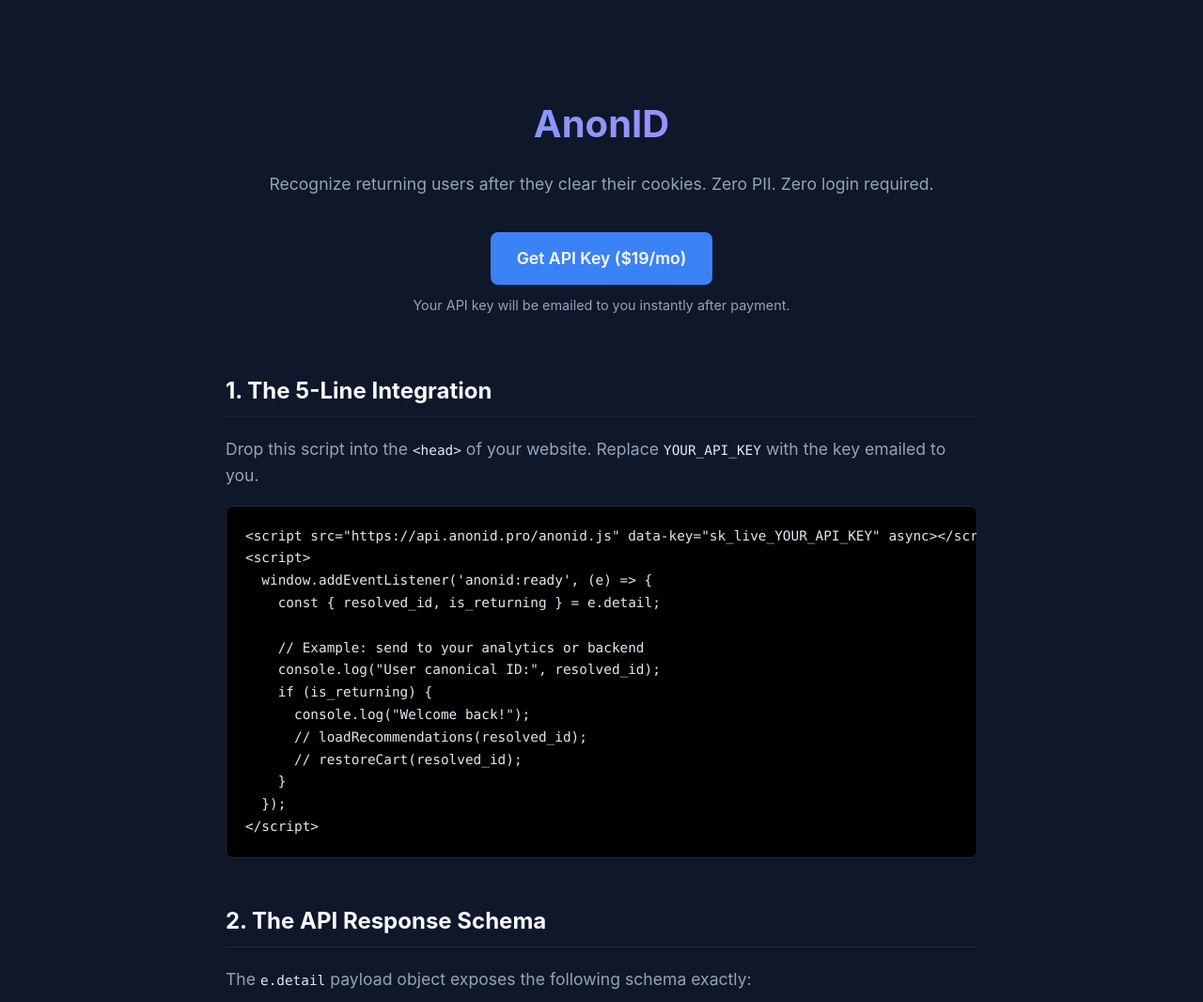
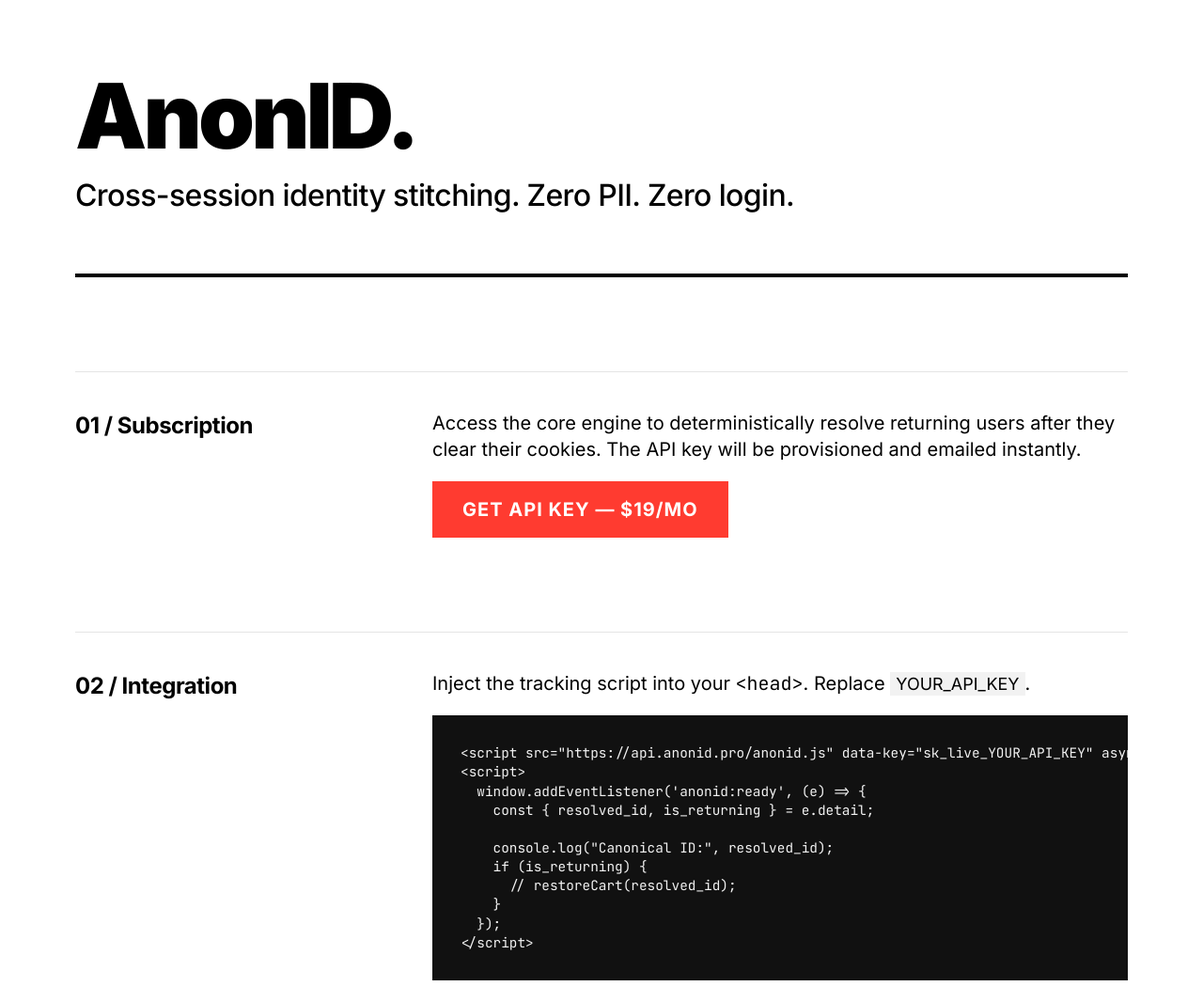
Before and after one commit to NaijaB0T/anonid, a website: page public/index.html in a window 1280 px wide. Shown: the top 1066 px of the page at 94% size. Drawn offline with Linux system fonts and the light colour scheme.

Commit message:
Redesign landing page to Swiss design style

```diff
--- a/public/index.html
+++ b/public/index.html
@@ -3,122 +3,217 @@
 <head>
     <meta charset="UTF-8">
     <meta name="viewport" content="width=device-width, initial-scale=1.0">
-    <title>AnonID - Cross-Session Identity API</title>
+    <title>AnonID - Identity Engine</title>
     <style>
+        @import url('https://fonts.googleapis.com/css2?family=Inter:wght@400;500;700;900&family=JetBrains+Mono:wght@400;700&display=swap');
+
         :root {
-            --bg: #0f172a;
-            --surface: #1e293b;
-            --text: #f8fafc;
-            --text-muted: #94a3b8;
-            --primary: #3b82f6;
-            --primary-hover: #2563eb;
-            --code-bg: #000000;
+            --bg: #FFFFFF;
+            --text: #000000;
+            --accent: #FF3B30;
+            --gray: #F2F2F2;
+            --code-bg: #111111;
+            --code-text: #F2F2F2;
         }
-        body {
-            font-family: -apple-system, BlinkMacSystemFont, 'Segoe UI', Roboto, Oxygen, Ubuntu, Cantarell, sans-serif;
-            background-color: var(--bg);
-            color: var(--text);
-            line-height: 1.6;
+
+        * {
+            box-sizing: border-box;
             margin: 0;
             padding: 0;
         }
-        .container {
+
+        body {
+            font-family: 'Inter', 'Helvetica Neue', Helvetica, Arial, sans-serif;
+            background-color: var(--bg);
+            color: var(--text);
+            line-height: 1.4;
+            font-size: 18px;
+            -webkit-font-smoothing: antialiased;
+        }
+
+        .grid-container {
+            display: grid;
+            grid-template-columns: repeat(12, 1fr);
+            gap: 20px;
+            max-width: 1200px;
+            margin: 0 auto;
+            padding: 80px 40px;
+        }
+
+        .header {
+            grid-column: 1 / -1;
+            margin-bottom: 80px;
+            border-bottom: 4px solid var(--text);
+            padding-bottom: 40px;
+        }
+
+        h1 {
+            font-size: 6rem;
+            font-weight: 900;
+            letter-spacing: -0.04em;
+            line-height: 0.9;
+            margin-bottom: 20px;
+        }
+
+        .subtitle {
+            font-size: 2rem;
+            font-weight: 500;
             max-width: 800px;
-            margin: 0 auto;
-            padding: 40px 20px;
+            letter-spacing: -0.02em;
         }
-        h1 { font-size: 2.5rem; margin-bottom: 0.5rem; background: linear-gradient(to right, #60a5fa, #c084fc); -webkit-background-clip: text; color: transparent; }
-        h2 { margin-top: 3rem; border-bottom: 1px solid var(--surface); padding-bottom: 0.5rem; }
-        p { color: var(--text-muted); font-size: 1.1rem; }
 
-        .hero { text-align: center; margin: 60px 0; }
+        .section {
+            grid-column: 1 / -1;
+            display: grid;
+            grid-template-columns: repeat(12, 1fr);
+            gap: 20px;
+            margin-bottom: 80px;
+            border-top: 1px solid #E5E5E5;
+            padding-top: 40px;
+        }
+
+        .section-title {
+            grid-column: 1 / 5;
+            font-size: 1.5rem;
+            font-weight: 700;
+            letter-spacing: -0.02em;
+        }
+
+        .section-content {
+            grid-column: 5 / -1;
+        }
+
+        p {
+            margin-bottom: 20px;
+            font-size: 1.25rem;
+        }
 
         .btn {
             display: inline-block;
-            background-color: var(--primary);
-            color: white;
-            padding: 14px 28px;
-            border-radius: 8px;
+            background-color: var(--accent);
+            color: #FFFFFF;
+            padding: 16px 32px;
             text-decoration: none;
-            font-weight: 600;
-            font-size: 1.1rem;
-            transition: background 0.2s;
-            margin-top: 20px;
+            font-weight: 700;
+            font-size: 1.25rem;
+            text-transform: uppercase;
+            letter-spacing: 0.05em;
+            transition: transform 0.1s;
+            border: none;
+            cursor: pointer;
         }
-        .btn:hover { background-color: var(--primary-hover); }
+
+        .btn:hover {
+            transform: translateY(-2px);
+        }
 
         pre {
             background-color: var(--code-bg);
-            padding: 20px;
-            border-radius: 8px;
+            color: var(--code-text);
+            padding: 30px;
             overflow-x: auto;
-            border: 1px solid var(--surface);
+            font-family: 'JetBrains Mono', monospace;
+            font-size: 0.9rem;
+            margin-bottom: 20px;
+            border-radius: 0;
         }
-        code { font-family: 'JetBrains Mono', 'Fira Code', Consolas, monospace; font-size: 0.9rem; color: #e2e8f0; }
+
+        code {
+            font-family: 'JetBrains Mono', monospace;
+        }
+
+        .inline-code {
+            background-color: var(--gray);
+            color: var(--text);
+            padding: 2px 6px;
+            font-size: 0.9em;
+        }
 
         .note {
-            background-color: rgba(59, 130, 246, 0.1);
-            border-left: 4px solid var(--primary);
-            padding: 15px 20px;
-            margin: 20px 0;
-            border-radius: 0 8px 8px 0;
+            background-color: var(--gray);
+            padding: 30px;
+            border-left: 8px solid var(--text);
+            font-weight: 500;
+        }
+
+        @media (max-width: 768px) {
+            h1 { font-size: 4rem; }
+            .section-title, .section-content { grid-column: 1 / -1; }
+            .section-title { margin-bottom: 20px; }
         }
     </style>
 </head>
 <body>
 
-<div class="container">
-    <div class="hero">
-        <h1>AnonID</h1>
-        <p>Recognize returning users after they clear their cookies. Zero PII. Zero login required.</p>
+<div class="grid-container">
+    <header class="header">
+        <h1>AnonID.</h1>
+        <p class="subtitle">Cross-session identity stitching. Zero PII. Zero login.</p>
+    </header>
 
-        <!-- Replace this with an actual Lemon Squeezy or Stripe Payment Link -->
-        <a href="#payment-link" class="btn">Get API Key ($19/mo)</a>
-        <p style="font-size: 0.9rem; margin-top: 10px;">Your API key will be emailed to you instantly after payment.</p>
+    <div class="section">
+        <div class="section-title">01 / Subscription</div>
+        <div class="section-content">
+            <p>Access the core engine to deterministically resolve returning users after they clear their cookies. The API key will be provisioned and emailed instantly.</p>
+            <a href="#payment-link" class="btn">Get API Key &mdash; $19/mo</a>
+        </div>
     </div>
 
-    <h2>1. The 5-Line Integration</h2>
-    <p>Drop this script into the <code>&lt;head&gt;</code> of your website. Replace <code>YOUR_API_KEY</code> with the key emailed to you.</p>
+    <div class="section">
+        <div class="section-title">02 / Integration</div>
+        <div class="section-content">
+            <p>Inject the tracking script into your <code>&lt;head&gt;</code>. Replace <span class="inline-code">YOUR_API_KEY</span>.</p>
 <pre><code>&lt;script src="https://api.anonid.pro/anonid.js" data-key="sk_live_YOUR_API_KEY" async&gt;&lt;/script&gt;
 &lt;script&gt;
   window.addEventListener('anonid:ready', (e) =&gt; {
     const { resolved_id, is_returning } = e.detail;
 
-    // Example: send to your analytics or backend
-    console.log("User canonical ID:", resolved_id);
+    console.log("Canonical ID:", resolved_id);
     if (is_returning) {
-      console.log("Welcome back!");
-      // loadRecommendations(resolved_id);
       // restoreCart(resolved_id);
     }
   });
 &lt;/script&gt;</code></pre>
+        </div>
+    </div>
 
-    <h2>2. The API Response Schema</h2>
-    <p>The <code>e.detail</code> payload object exposes the following schema exactly:</p>
+    <div class="section">
+        <div class="section-title">03 / Schema</div>
+        <div class="section-content">
+            <p>The <span class="inline-code">e.detail</span> payload exposes the hardware footprint confidence matrix.</p>
 <pre><code>{
-  "resolved_id": "usr_7f3a9b2c-canonical",
+  "resolved_id": "usr_7f3a9b2c",
   "uid": "raw-uuid-from-current-cookie",
   "is_new": false,
   "is_returning": true,
-  "confidence": "high",       // "high", "medium", "low", or "new"
-  "session_count": 7          // Number of times this hardware footprint was seen
+  "confidence": "high",
+  "session_count": 7
 }</code></pre>
+        </div>
+    </div>
 
-    <h2>3. The Webhook Schema (Optional)</h2>
-    <p>If you want to merge server-side records (like shopping carts) when a cookie-cleared user is stitched back to their old identity, contact support to set up a webhook URL.</p>
-    <p>We will send a <code>POST</code> request with this payload:</p>
+    <div class="section">
+        <div class="section-title">04 / Webhooks</div>
+        <div class="section-content">
+            <p>For server-side reconciliation (e.g., merging shopping carts), configure a webhook to receive merge events when a cookie-cleared session is mapped to a canonical identity.</p>
 <pre><code>{
   "event": "identity_merged",
-  "canonical_id": "usr_7f3a9b2c-canonical",
+  "canonical_id": "usr_7f3a9b2c",
   "merged_uid": "new-uuid-from-cleared-browser",
   "prior_uid": "old-uuid-from-yesterday",
   "confidence": "medium",
   "timestamp": "2026-06-23T16:00:00Z"
 }</code></pre>
+        </div>
+    </div>
 
-    <div class="note">
-        <strong>Privacy Note:</strong> AnonID does not store IP addresses, emails, or PII. We use a multi-signal hardware hash (Canvas, WebGL, AudioContext) to deterministically resolve cross-session identity.
+    <div class="section">
+        <div class="section-title">05 / Architecture</div>
+        <div class="section-content">
+            <div class="note">
+                AnonID utilizes a multi-signal hardware hash (Canvas rendering, WebGL floating point precision, OfflineAudioContext, concurrency locks) to bridge identities. We do not store IP addresses.
+            </div>
+        </div>
     </div>
 </div>
 
```
Also changed, not shown: src/routes/admin.ts (+7 -7 lines), src/routes/webhooks.ts (+7 -7 lines).
